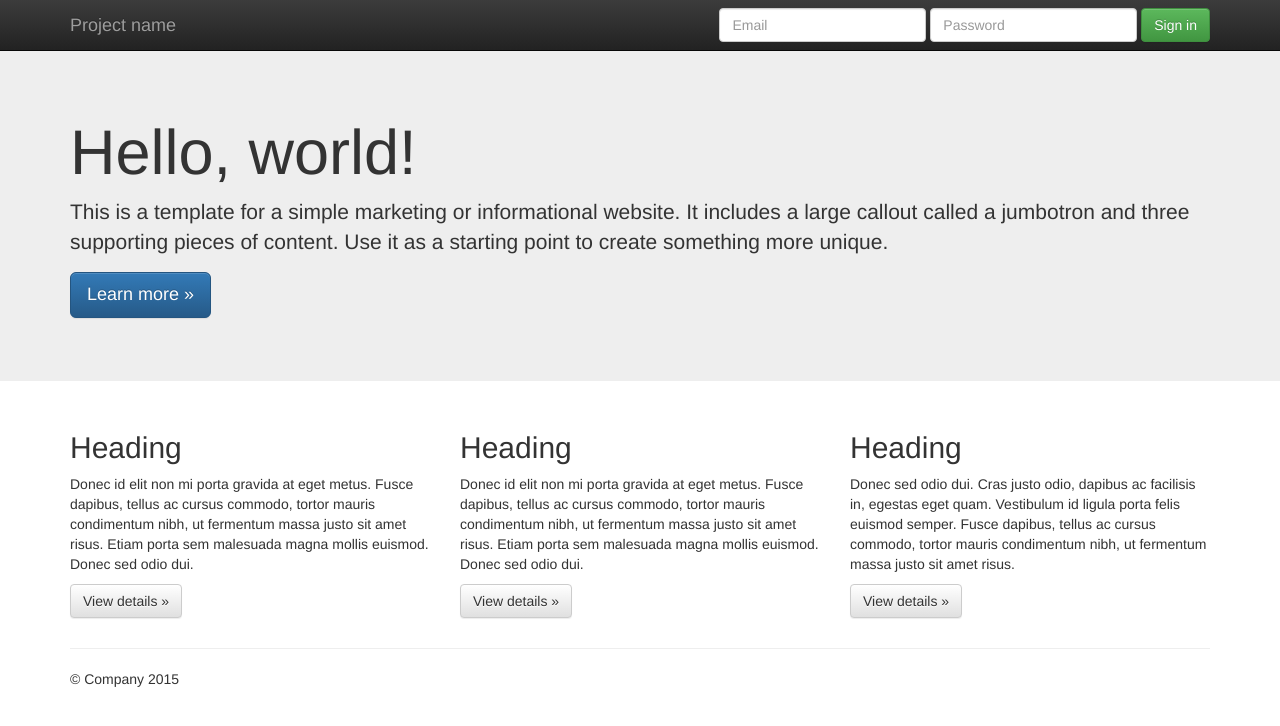
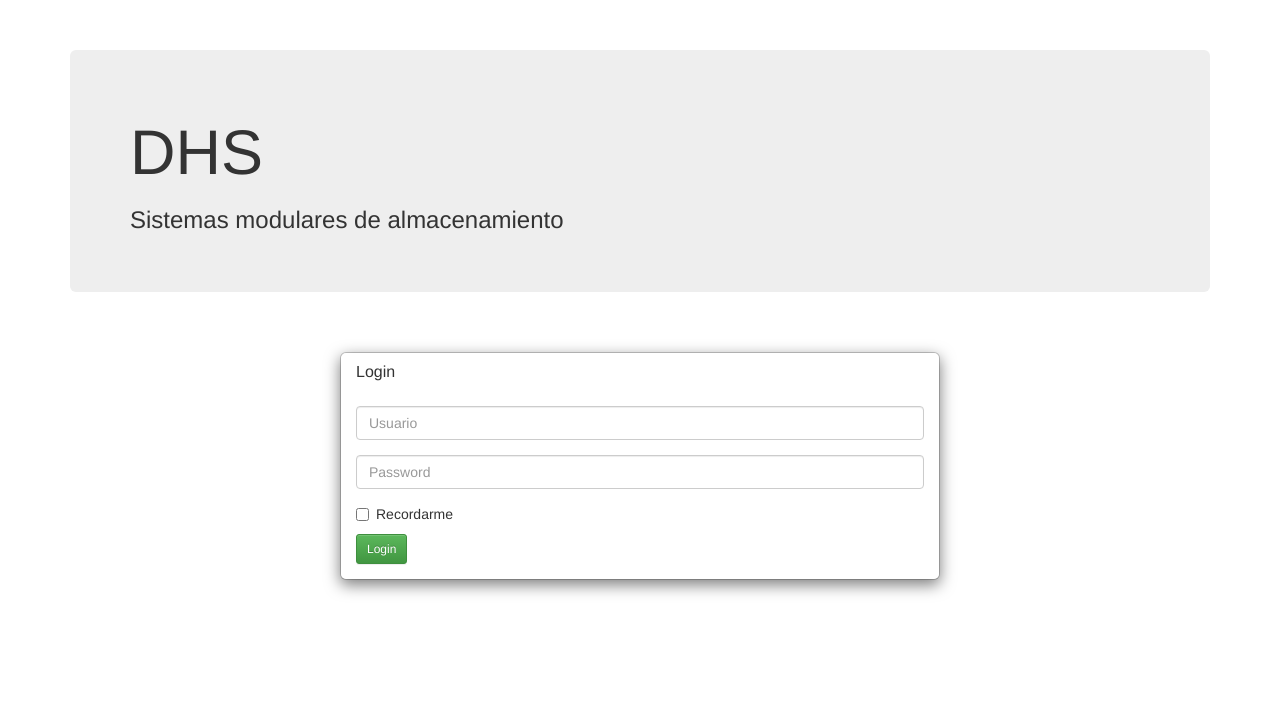
Before and after one commit to lmpiffer/dhs, a plain HTML site: page public_html/index.html in a window 1280 px wide. Drawn offline with nearby package versions, Linux system fonts and the light colour scheme.

Commit message:
modificaciones en la estructura

```diff
--- a/public_html/index.html
+++ b/public_html/index.html
@@ -27,66 +27,53 @@
         <!--[if lt IE 8]>
             <p class="browserupgrade">You are using an <strong>outdated</strong> browser. Please <a href="http://browsehappy.com/">upgrade your browser</a> to improve your experience.</p>
         <![endif]-->
-    <nav class="navbar navbar-inverse navbar-fixed-top" role="navigation">
+
+
+
         <div class="container">
-        <div class="navbar-header">
-          <button type="button" class="navbar-toggle collapsed" data-toggle="collapse" data-target="#navbar" aria-expanded="false" aria-controls="navbar">
-            <span class="sr-only">Toggle navigation</span>
-            <span class="icon-bar"></span>
-            <span class="icon-bar"></span>
-            <span class="icon-bar"></span>
-          </button>
-          <a class="navbar-brand" href="#">Project name</a>
+
+                  <div class="jumbotron">
+                      <h1>DHS</h1>
+                      <h3>Sistemas modulares de almacenamiento</h3>
         </div>
-        <div id="navbar" class="navbar-collapse collapse">
-          <form class="navbar-form navbar-right" role="form">
+
+
+
+
+<div class="col-md-12">
+    <div class="modal-dialog" style="margin-bottom:0">
+        <div class="modal-content">
+                    <div class="panel-heading">
+                        <h3 class="panel-title">Login</h3>
+                    </div>
+                    <div class="panel-body">
+                        <form role="form">
+                            <fieldset>
                                 <div class="form-group">
-              <input type="text" placeholder="Email" class="form-control">
+                                    <input class="form-control" placeholder="Usuario" name="usuario">
                                 </div>
                                 <div class="form-group">
-              <input type="password" placeholder="Password" class="form-control">
+                                    <input class="form-control" placeholder="Password" name="password" type="password" value="">
                                 </div>
-            <button type="submit" class="btn btn-success">Sign in</button>
+                                <div class="checkbox">
+                                    <label>
+                                        <input name="remember" type="checkbox" value="Recordarme">Recordarme
+                                    </label>
+                                </div>
+                                <!-- Change this to a button or input when using this as a form -->
+                                <a href="javascript:;" class="btn btn-sm btn-success">Login</a>
+                            </fieldset>
                         </form>
-        </div><!--/.navbar-collapse -->
                     </div>
-    </nav>
-
-    <!-- Main jumbotron for a primary marketing message or call to action -->
-    <div class="jumbotron">
-      <div class="container">
-        <h1>Hello, world!</h1>
-        <p>This is a template for a simple marketing or informational website. It includes a large callout called a jumbotron and three supporting pieces of content. Use it as a starting point to create something more unique.</p>
-        <p><a class="btn btn-primary btn-lg" href="#" role="button">Learn more &raquo;</a></p>
                 </div>
     </div>
 
-    <div class="container">
-      <!-- Example row of columns -->
-      <div class="row">
-        <div class="col-md-4">
-          <h2>Heading</h2>
-          <p>Donec id elit non mi porta gravida at eget metus. Fusce dapibus, tellus ac cursus commodo, tortor mauris condimentum nibh, ut fermentum massa justo sit amet risus. Etiam porta sem malesuada magna mollis euismod. Donec sed odio dui. </p>
-          <p><a class="btn btn-default" href="#" role="button">View details &raquo;</a></p>
-        </div>
-        <div class="col-md-4">
-          <h2>Heading</h2>
-          <p>Donec id elit non mi porta gravida at eget metus. Fusce dapibus, tellus ac cursus commodo, tortor mauris condimentum nibh, ut fermentum massa justo sit amet risus. Etiam porta sem malesuada magna mollis euismod. Donec sed odio dui. </p>
-          <p><a class="btn btn-default" href="#" role="button">View details &raquo;</a></p>
-       </div>
-        <div class="col-md-4">
-          <h2>Heading</h2>
-          <p>Donec sed odio dui. Cras justo odio, dapibus ac facilisis in, egestas eget quam. Vestibulum id ligula porta felis euismod semper. Fusce dapibus, tellus ac cursus commodo, tortor mauris condimentum nibh, ut fermentum massa justo sit amet risus.</p>
-          <p><a class="btn btn-default" href="#" role="button">View details &raquo;</a></p>
+
 </div>
         </div>
 
-      <hr>
 
-      <footer>
-        <p>&copy; Company 2015</p>
-      </footer>
-    </div> <!-- /container -->        <script src="//ajax.googleapis.com/ajax/libs/jquery/1.11.2/jquery.js"></script>
+     <!-- /container -->        <script src="//ajax.googleapis.com/ajax/libs/jquery/1.11.2/jquery.js"></script>
         <script>window.jQuery || document.write('<script src="js/vendor/jquery-1.11.2.js"><\/script>')</script>
 
         <script src="js/vendor/bootstrap.min.js"></script>
```
Also changed, not shown: public_html/frontend/settings.html (deleted, +0 -16 lines), public_html/apple-touch-icon.png (deleted), public_html/picking.html (renamed from public_html/frontend/picking.html), public_html/repo.html (renamed from public_html/frontend/repo.html), public_html/settings.html (renamed from public_html/frontend/login.html), public_html/tile-wide.png (deleted), public_html/tile.png (deleted). Lines whose indentation alone changed are shown as unchanged.
